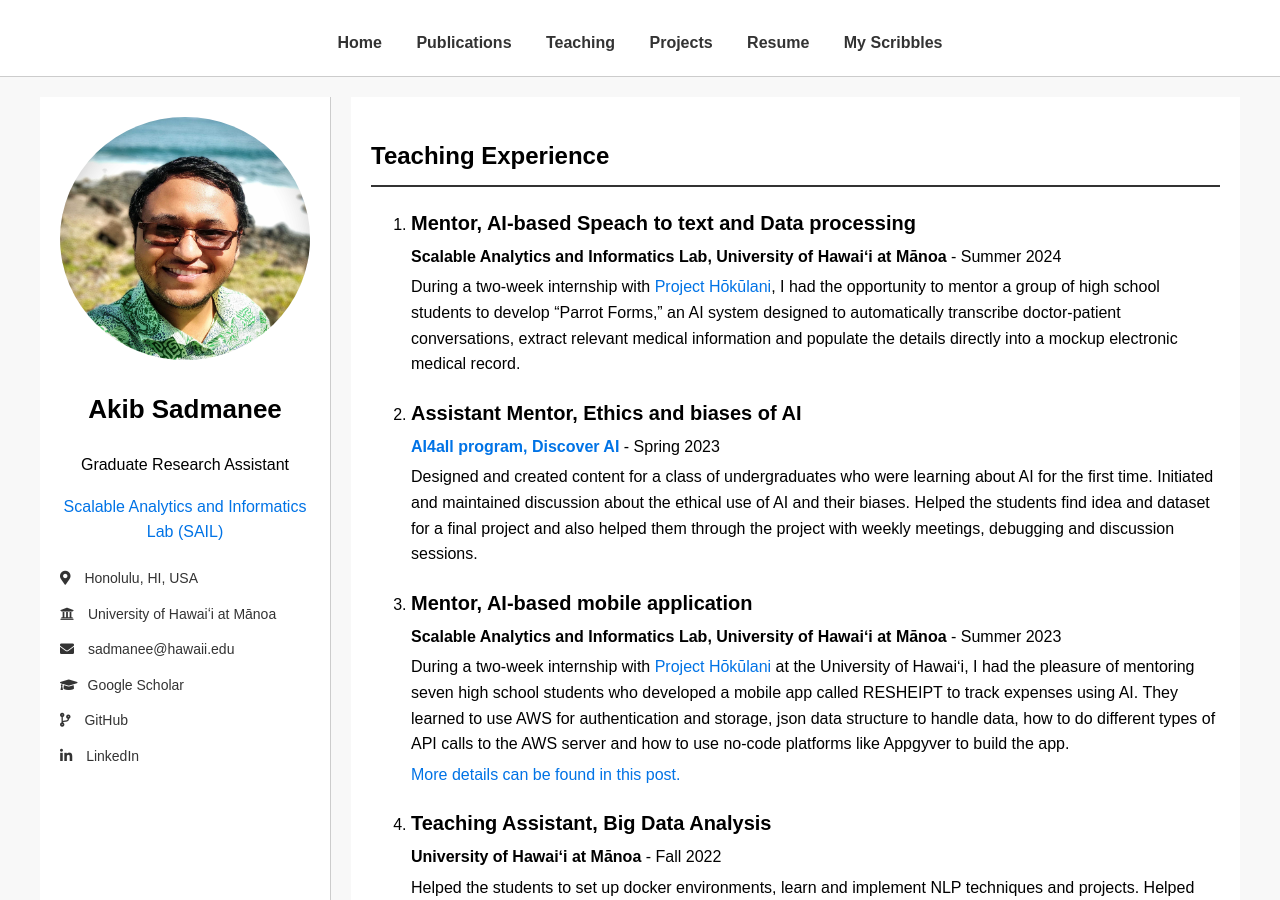
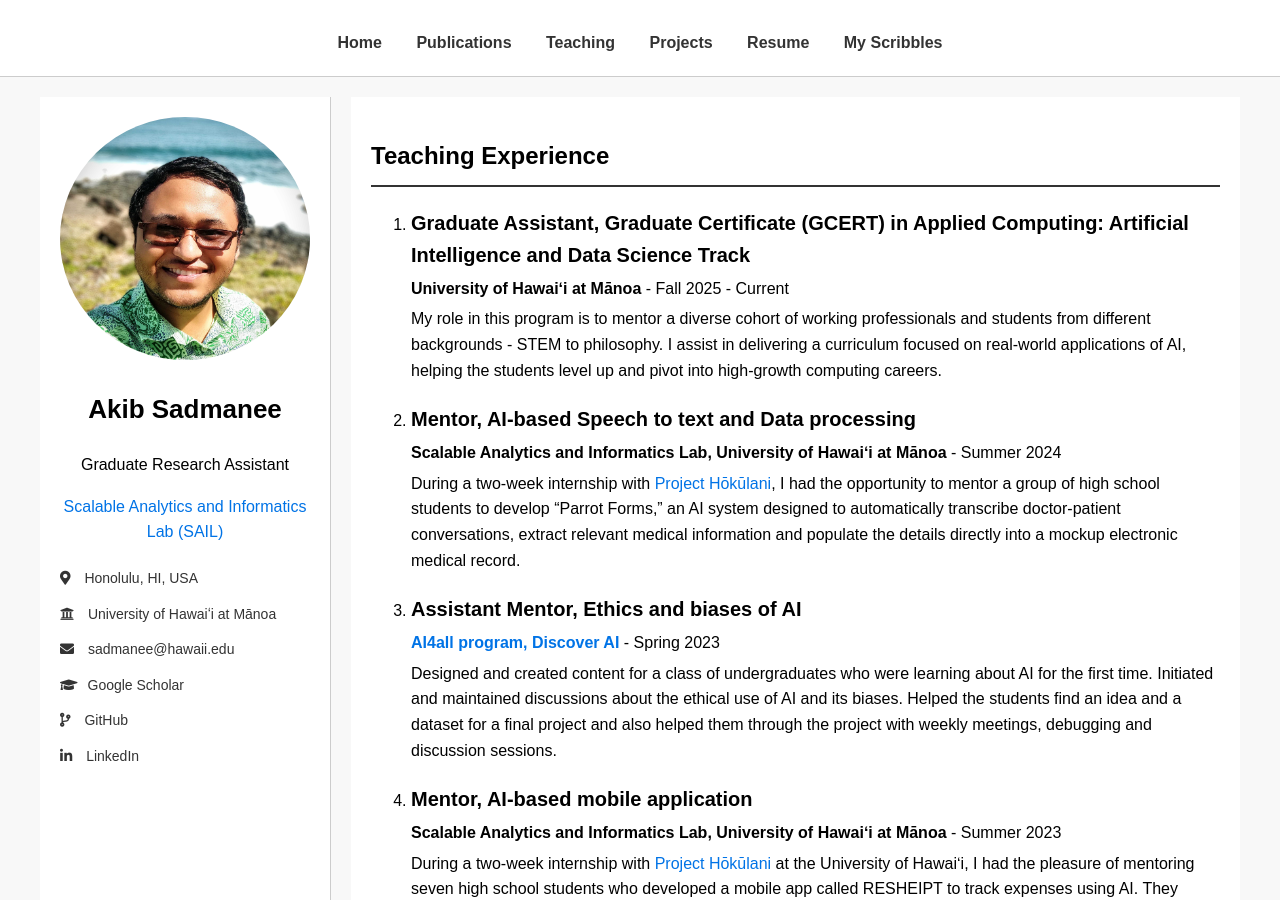
Before and after one commit to AkibSadmanee/akibsadmanee.github.io, a Jekyll site: the page built from teaching.html, in a window 1280 px wide and 900 px high. Built offline with Jekyll 4.4.1, drawn with Linux system fonts in a browser that asks for light colours.

Commit message:
Revise teaching experience entries in teaching.html
Updated teaching experience details, including roles and descriptions for mentoring positions.

```diff
--- a/teaching.html
+++ b/teaching.html
@@ -8,7 +8,13 @@
     <h2>Teaching Experience</h2>
     <ol>
         <li>
-            <h3>Mentor, AI-based Speach to text and Data processing</h3>
+            <h3>Graduate Assistant, Graduate Certificate (GCERT) in Applied Computing: Artificial Intelligence and Data Science Track</h3>
+            <p><strong>University of Hawaiʻi at Mānoa</strong> - Fall 2025 - Current</p>
+            <p>My role in this program is to mentor a diverse cohort of working professionals and students from different backgrounds - STEM to philosophy. I assist in delivering a curriculum focused on real-world applications of AI, helping the students level up and pivot into high-growth computing careers.</p>
+        </li>
+
+        <li>
+            <h3>Mentor, AI-based Speech to text and Data processing</h3>
             <p><strong>Scalable Analytics and Informatics Lab, University of Hawaiʻi at Mānoa</strong> - Summer 2024</p>
             <p>During a two-week internship with <a href="https://cds.coe.hawaii.edu/hokulani/" target="_blank">Project Hōkūlani</a>, I had the opportunity to mentor a group of high school students to develop “Parrot Forms,” an AI system designed to automatically transcribe doctor-patient conversations, extract relevant medical information and populate the details directly into a mockup electronic medical record.</p>
         </li>
@@ -17,7 +23,7 @@
             <h3>Assistant Mentor, Ethics and biases of AI</h3>
 
             <p><strong><a href="https://ai-4-all.org/" target="_blank">AI4all program, Discover AI</a></strong> - Spring 2023</p>
-            <p>Designed and created content for a class of undergraduates who were learning about AI for the first time. Initiated and maintained discussion about the ethical use of AI and their biases. Helped the students find idea and dataset for a final project and also helped them through the project with weekly meetings, debugging and discussion sessions.</p>
+            <p>Designed and created content for a class of undergraduates who were learning about AI for the first time. Initiated and maintained discussions about the ethical use of AI and its biases. Helped the students find an idea and a dataset for a final project and also helped them through the project with weekly meetings, debugging and discussion sessions.</p>
         </li>
 
         <li>
```
